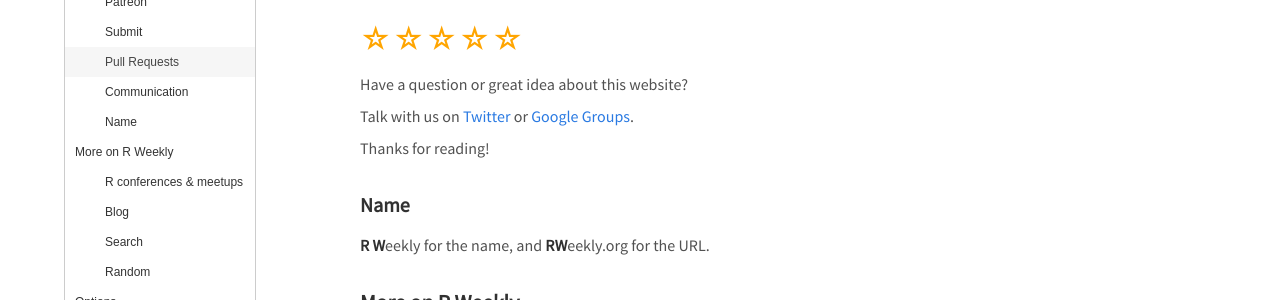
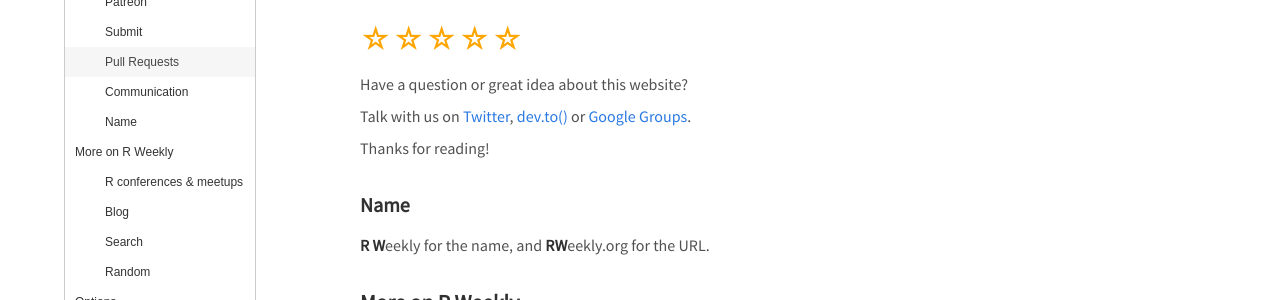
Before and after one commit to rweekly/rweekly.org, a Jekyll site: the page built from about.md, in a window 1280 px wide and 1400 px high, scrolled down 637 px. Shown: the part 154-454 px from the top of the window. Built offline with Jekyll 4.4.1, drawn with Linux system fonts in a browser that asks for light colours; comment, search, counter and statistics services are not loaded.

```diff
--- a/_includes/footer.md
+++ b/_includes/footer.md
@@ -142,7 +142,7 @@
 
 </script>
 
-R Weekly @ [Patreon](https://www.patreon.com/rweekly) [Twitter](https://twitter.com/rweekly_org) [Facebook](https://facebook.com/rweekly) [LinkedIn](https://www.linkedin.com/company/rweekly)
+R Weekly @ [Patreon](https://www.patreon.com/rweekly) [Twitter](https://twitter.com/rweekly_org) [Facebook](https://facebook.com/rweekly) [LinkedIn](https://www.linkedin.com/company/rweekly) [dev.to()](https://dev.to/rweekly)
 
 [R](https://www.r-project.org/) is a free software environment for statistical computing and graphics.
 
--- a/about.md
+++ b/about.md
@@ -156,7 +156,7 @@
 
 Have a question or great idea about this website?
 
-Talk with us on [Twitter](https://twitter.com/rweekly_org) or [Google Groups](https://groups.google.com/forum/#!forum/rweekly).
+Talk with us on [Twitter](https://twitter.com/rweekly_org), [dev.to()](https://dev.to/rweekly) or [Google Groups](https://groups.google.com/forum/#!forum/rweekly).
 
 Thanks for reading!
 
```
